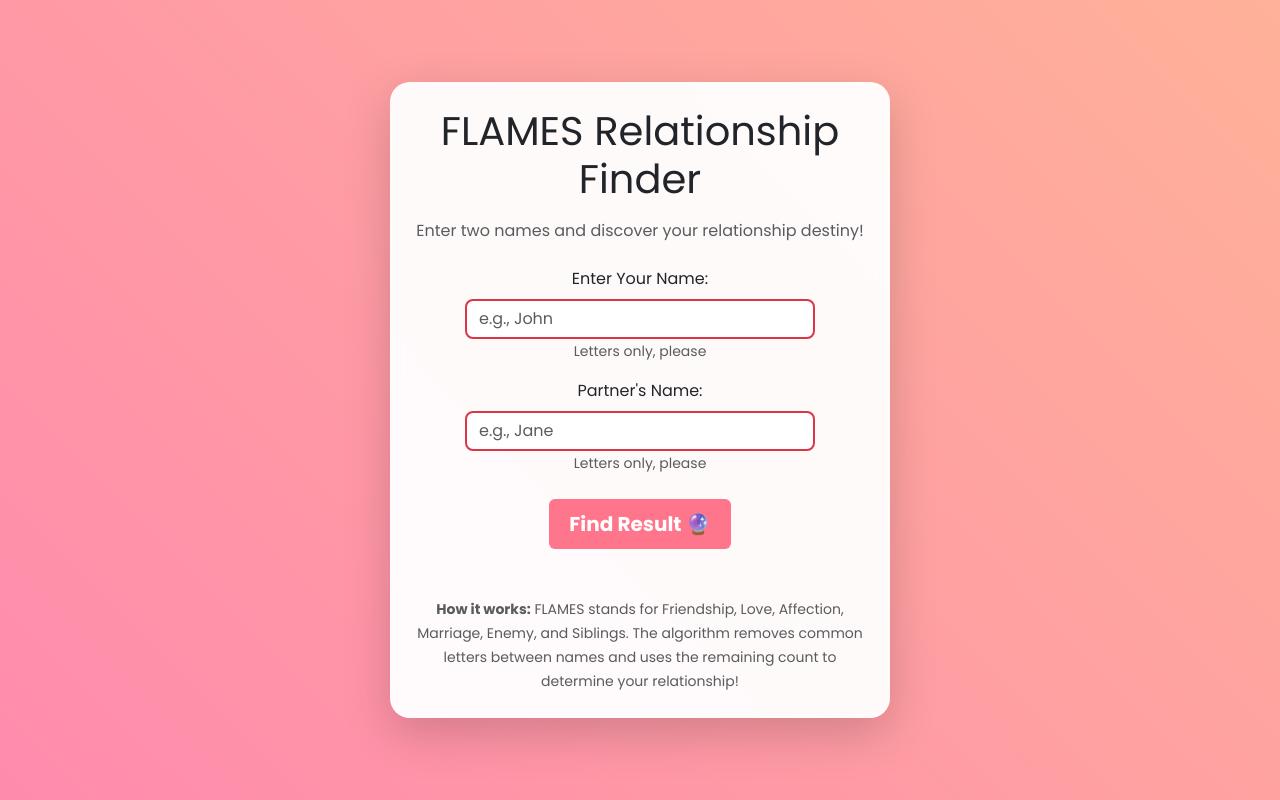
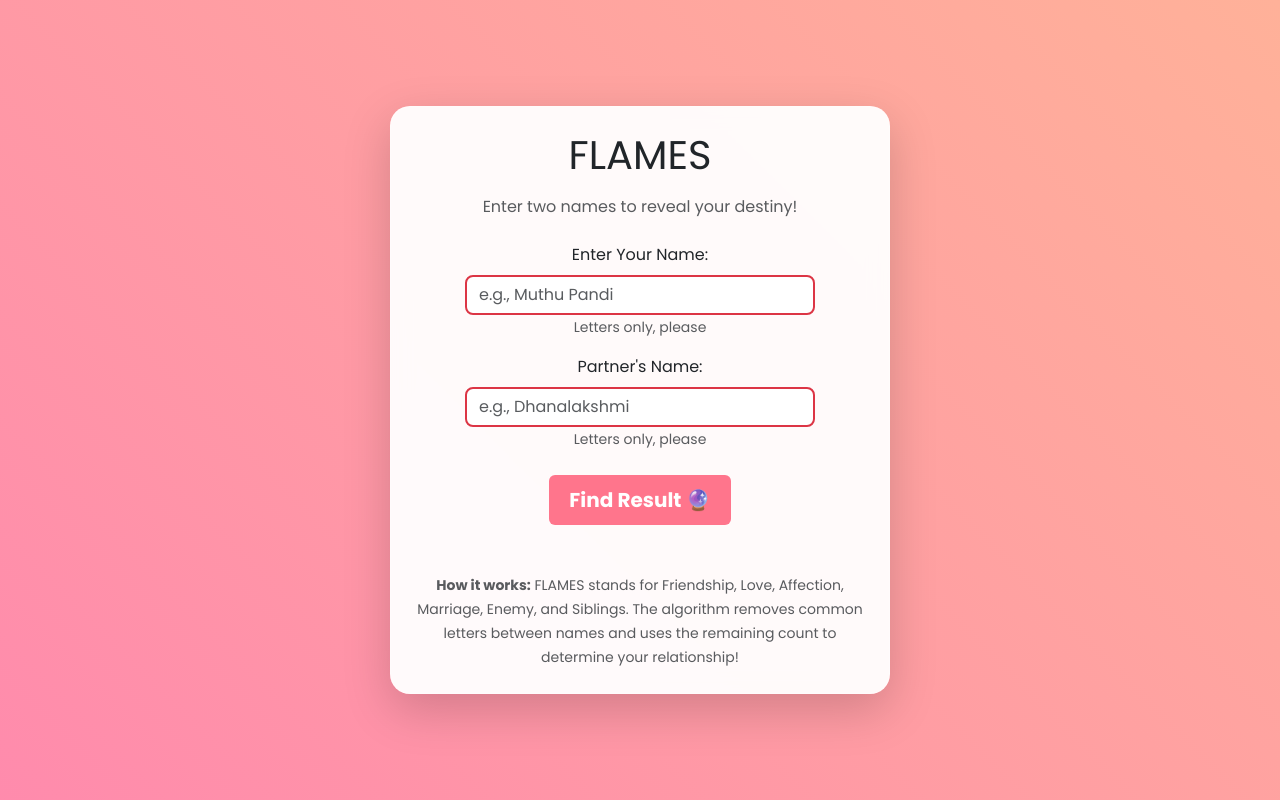
Before and after one commit to SNB220/FLAMES, a website: page index.html in a window 1280 px wide. Drawn offline with nearby package versions, Linux system fonts and the light colour scheme.

Commit message:
Update index.html

```diff
--- a/index.html
+++ b/index.html
@@ -14,8 +14,8 @@
 <body>
     <div class="center-container">
         <div class="card p-4 shadow-lg">
-            <h1 class="text-center mb-3"> FLAMES Relationship Finder </h1>
-            <p class="text-center text-muted mb-4">Enter two names and discover your relationship destiny!</p>
+            <h1 class="text-center mb-3"> FLAMES </h1>
+            <p class="text-center text-muted mb-4"> Enter two names to reveal your destiny! </p>
 
             <form id="flamesForm" role="form">
                 <div class="mb-3">
@@ -25,7 +25,7 @@
                         id="name1"
                         name="name1"
                         class="form-control"
-                        placeholder="e.g., John"
+                        placeholder="e.g., Muthu Pandi"
                         required
                         autocomplete="given-name"
                         maxlength="50"
@@ -41,7 +41,7 @@
                         id="name2"
                         name="name2"
                         class="form-control"
-                        placeholder="e.g., Jane"
+                        placeholder="e.g., Dhanalakshmi"
                         required
                         autocomplete="name"
                         maxlength="50"
```
